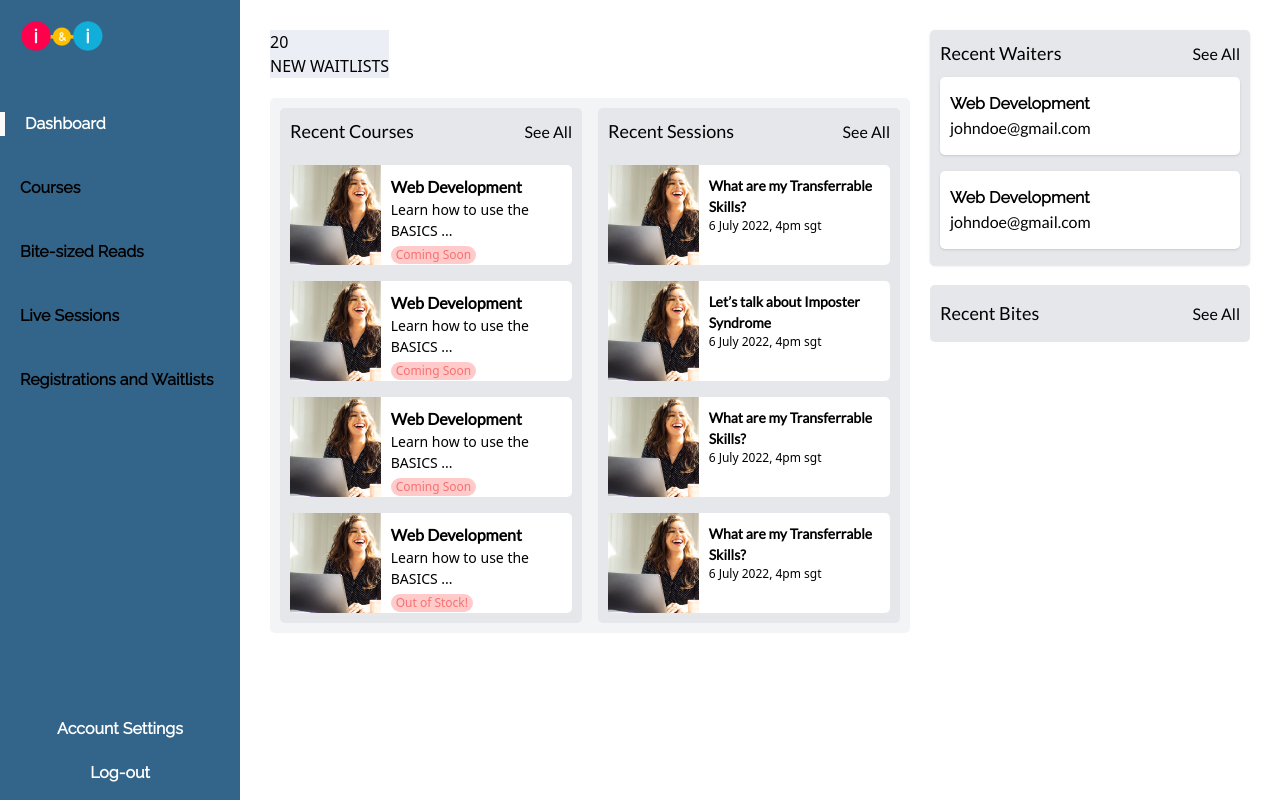
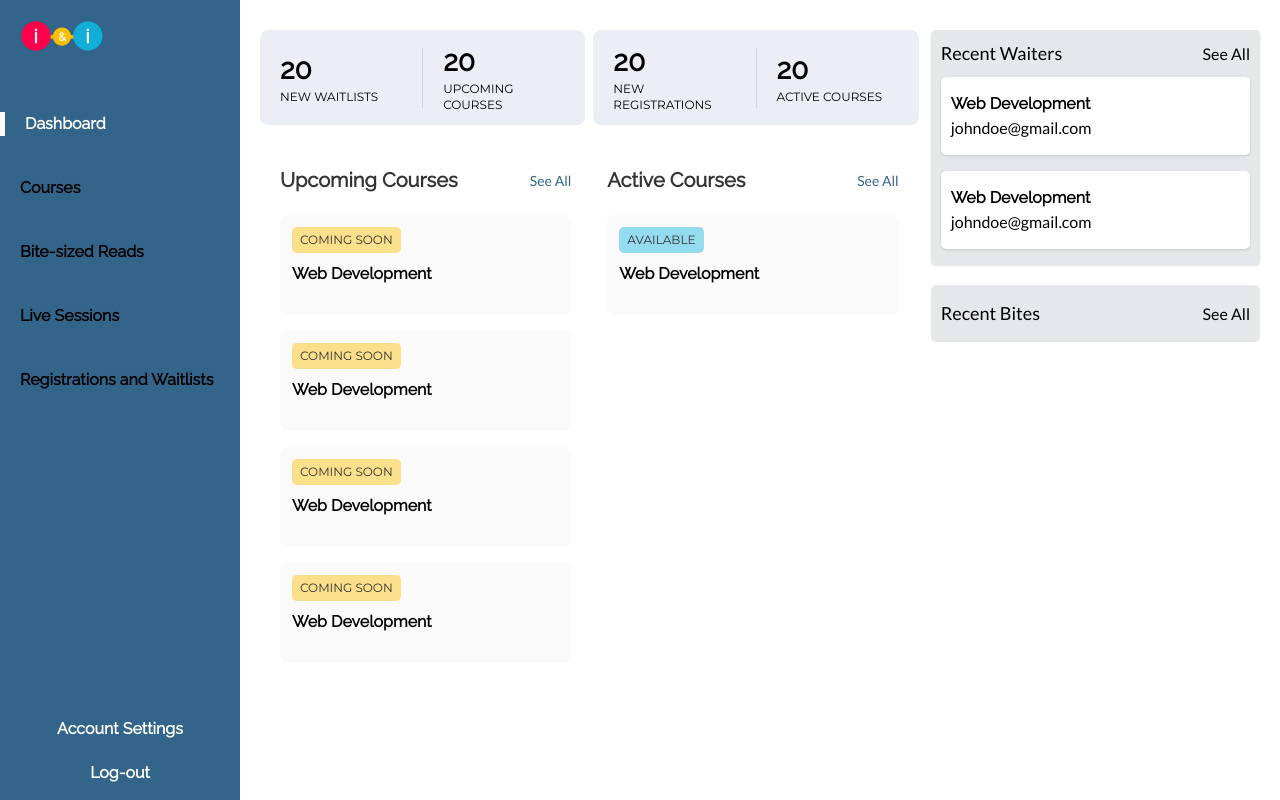
Before and after one commit to anie308/iandi, a React (Create React App) app: page /dashboard/home in a window 1280 px wide. Built offline with nearby package versions, Linux system fonts and the light colour scheme.

Commit message:
COURSE API UPDATE

```diff
--- /dev/null
+++ b/src/components/DashComponents/ActiveCourses.jsx
@@ -0,0 +1,39 @@
+import React from "react";
+import { courseDetails } from "../../data";
+// import Thumbnail from '../../assets/thumbnail.png'
+import { Link } from "react-router-dom";
+
+function ActiveCourses() {
+  const active = courseDetails.filter(e => e.status === 'Available')
+  return (
+    <div className="flex-1 w-full  p-[10px] rounded-[5px]">
+      <div className="flex items-center justify-between">
+        <div className="text-[20px] font-raleway font-[800] text-[#333333]">
+          Active Courses
+        </div>
+        <div className="text-[14px] font-[400] font-lato text-[#33658A]">
+          <Link to="/dashboard/courses">See All</Link>
+        </div>
+      </div>
+      <div className="flex flex-col space-y-4 mt-[20px]">
+        {active.slice(0, 4).map(({ id, name,  status }) => (
+          <div
+            className="bg-[#FAFAFA] rounded-[8px] p-[12px] flex flex-col items-start  h-[100px] "
+            key={id}
+          >
+            <p
+              className='bg-[#94DBEF] uppercase text-[#333333] font-montserrat text-[12px] p-[4px_8px] rounded-[5px]'
+            >
+              {status}
+            </p>
+            <p className="font-raleway text-[16px] font-[700] leading-[22px] mt-[10px]">
+              {name}
+            </p>
+          </div>
+        ))}
+      </div>
+    </div>
+  );
+}
+
+export default ActiveCourses;
--- a/src/components/DashComponents/DashHomeHero.jsx
+++ b/src/components/DashComponents/DashHomeHero.jsx
@@ -2,41 +2,33 @@ import React from "react";
 import { Link } from "react-router-dom";
 
 function DashHomeHero() {
-  const cardArr = [
-    {
-      name: "Courses",
-      value: 30,
-      path: '/courses'
-    },
-    {
-      name: "Sessions",
-      value: 30,
-      path:'/sessions'
 
-    },
-    {
-      name: "Bites",
-      value: 30,
-      path: '/bites'
-
-    },
-    {
-      name: "Waiters",
-      value: 30,
-      path: '/waitlist'
-
-    },
-  ];
 
   return (
-    <div className="flex items-center justify-center md:justify-start w-full">
-        <div className="bg-[#EBEEF5]">
-          <div className="flex flex-col">
-            <div>20</div>
-            <div>NEW WAITLISTS</div>
+    <div className="flex items-center justify-center md:justify-start w-full gap-2">
+        <div className="bg-[#EBEEF5] flex-1 flex items-center justify-center rounded-[8px]">
+          <div className="flex flex-col flex-1 p-[12px_20px] ">
+            <p className="font-[800] font-raleway text-[28px] leading-[39px]">20</p>
+            <p className="font-montserrat font-[400] text-[12px] leading-[16px]">NEW WAITLISTS</p>
+          </div>
+          <div className="bg-[#D4D4D4] w-[1px] h-[60px]"></div>
+          <div className="flex flex-col flex-1 p-[12px_20px] ">
+          <p className="font-[800] font-raleway text-[28px] leading-[39px]">20</p>
+            <p className="font-montserrat font-[400] text-[12px] leading-[16px]">UPCOMING COURSES</p>
           </div>
         </div>
-        <div></div>
+        <div className="bg-[#EBEEF5] flex-1 flex items-center justify-center rounded-[8px]">
+          <div className="flex flex-col flex-1 p-[12px_20px] ">
+            <p className="font-[800] font-raleway text-[28px] leading-[39px]">20</p>
+            <p className="font-montserrat font-[400] text-[12px] leading-[16px]">NEW REGISTRATIONS</p>
+          </div>
+          <div className="bg-[#D4D4D4] w-[1px] h-[60px]"></div>
+          <div className="flex flex-col flex-1 p-[12px_20px] ">
+          <p className="font-[800] font-raleway text-[28px] leading-[39px]">20</p>
+            <p className="font-montserrat font-[400] text-[12px] leading-[16px]">ACTIVE COURSES</p>
+          </div>
+        </div>
+
     </div>
   );
 }
--- a/src/components/DashComponents/HeroCourse.jsx
+++ /dev/null
@@ -1,35 +0,0 @@
-import React from 'react'
-import {courseDetails} from '../../data'
-import Thumbnail from '../../assets/thumbnail.png'
-import {Link } from 'react-router-dom'
-
-function HeroCourse() {
-  return (
-    <div className='flex-1 w-full bg-gray-200 p-[10px] rounded-[5px]'>
-         <div className="flex items-center justify-between">
-        <div className="text-[18px] font-lato ">Recent Courses</div>
-        <div className="text-[16px] font-lato"><Link to='/dashboard/courses'>See All</Link></div>
-      </div>
-        <div className='flex flex-col space-y-4 mt-[20px]'>
-            {
-                courseDetails
-                .slice(0,4)
-                .map(({id, name, meta, status})=> (
-                    <div className='bg-white rounded-[5px] flex items-center h-full' key={id}>
-                        <div className='flex-1'>
-                            <img src={Thumbnail} alt="" className='h-[100px] w-[100px] md:w-[200px] object-cover'/>
-                        </div>
-                        <div className='h-[100px] pl-[10px] flex flex-col   w-full flex-2 py-[10px]'>
-                            <p className='font-lato text-[16px] font-[600]'>{name}</p>
-                            <p className=' w-full text-[14px] mb-[5px]'>{meta.substring(0,28) + '...'}</p>
-                            <p className='bg-red-200 text-red-400 px-[5px] text-[12px] rounded-[10px] w-fit'>{status}</p>
-                        </div>
-                    </div>
-                ))
-            }
-        </div>
-    </div>
-  )
-}
-
-export default HeroCourse
--- /dev/null
+++ b/src/components/DashComponents/UpComingCourses.jsx
@@ -0,0 +1,39 @@
+import React from "react";
+import { courseDetails } from "../../data";
+// import Thumbnail from '../../assets/thumbnail.png'
+import { Link } from "react-router-dom";
+
+function UpComingCourses() {
+  const upcoming = courseDetails.filter(e => e.status === 'Coming Soon')
+  return (
+    <div className="flex-1 w-full  p-[10px] rounded-[5px]">
+      <div className="flex items-center justify-between">
+        <div className="text-[20px] font-raleway font-[800] text-[#333333]">
+          Upcoming Courses
+        </div>
+        <div className="text-[14px] font-[400] font-lato text-[#33658A]">
+          <Link to="/dashboard/courses">See All</Link>
+        </div>
+      </div>
+      <div className="flex flex-col space-y-4 mt-[20px]">
+        {upcoming.slice(0, 4).map(({ id, name, meta, status }) => (
+          <div
+            className="bg-[#FAFAFA] rounded-[8px] p-[12px] flex flex-col items-start  h-[100px] "
+            key={id}
+          >
+            <p
+              className='bg-[#FBDF8B] uppercase text-[#333333] font-montserrat text-[12px] p-[4px_8px] rounded-[5px]'
+            >
+              {status}
+            </p>
+            <p className="font-raleway text-[16px] font-[700] leading-[22px] mt-[10px]">
+              {name}
+            </p>
+          </div>
+        ))}
+      </div>
+    </div>
+  );
+}
+
+export default UpComingCourses;
--- a/src/components/Lisitings/BiteListing.jsx
+++ b/src/components/Lisitings/BiteListing.jsx
@@ -29,7 +29,7 @@ return (
 
 
             ) : (
-              <div className='shit flex flex-row items-center justify-between overflow-y-auto gap-4 md:grid md:grid-cols-4'>
+              <div className='shit flex flex-row items-center justify-between overflow-y-auto gap-4 space-x-2 md:grid md:grid-cols-4'>
                 {
                    bites
                    .slice(0,4)
--- a/src/data.js
+++ b/src/data.js
@@ -80,7 +80,7 @@ export const courseDetails = [
     id: 4,
     name: "Web Development",
     meta: "Learn how to use the BASICS model..",
-    status: "Out of Stock!",
+    status: "Available",
   },
   {
     id: 5,
--- a/src/pages/Dashboard/DashHome.jsx
+++ b/src/pages/Dashboard/DashHome.jsx
@@ -1,19 +1,19 @@
 import React from 'react'
 import DashHomeHero from '../../components/DashComponents/DashHomeHero'
 import HeroBites from '../../components/DashComponents/HeroBites'
-import HeroCourse from '../../components/DashComponents/HeroCourse'
-import HeroSession from '../../components/DashComponents/HeroSession'
+import UpComingCourses from '../../components/DashComponents/UpComingCourses'
 import HeroWaitlist from '../../components/DashComponents/HeroWaitlist'
+import ActiveCourses from '../../components/DashComponents/ActiveCourses'
 
 function DashHome() {
   return (
     <div className='h-full pt-[30px] '>
-      <div className='flex flex-col md:flex-row px-[15px] md:px-[30px]  gap-5 max-h-[700px]'>
+      <div className='flex flex-col md:flex-row px-[15px] md:px-[20px]  gap-3 max-h-[700px]'>
         <div className='flex-1 md:flex-2 w-full'>
           <DashHomeHero/>
-          <div className='mt-[20px] flex flex-col md:flex-row bg-gray-100 p-[10px] gap-4 rounded-[5px]'>
-            <HeroCourse/>
-            <HeroSession/>
+          <div className='mt-[20px] flex flex-col md:flex-row  p-[10px] gap-4 rounded-[5px]'>
+            <UpComingCourses/>
+            <ActiveCourses/>
           </div>
           </div>
         <div className='flex-1 h-[235px] w-full '>
--- a/src/services/bitesApi.jsx
+++ b/src/services/bitesApi.jsx
@@ -16,8 +16,8 @@ export const bitesApi = createApi({
             url: '/posts/create',
             method: 'POST',
             body: initialBites
+        })
        }),
-
        deleteBite: builder.mutation({
         query: bitedId => ({
             url: '/post',
@@ -27,7 +27,6 @@ export const bitesApi = createApi({
     })
    })
 })
-})
 
 
 
--- a/src/services/coursesApi.jsx
+++ b/src/services/coursesApi.jsx
@@ -8,7 +8,17 @@
     endpoints: (builder) => ({
         courses: builder.query({
             query:()=> '/courses'
-        })
+        }),
+        createCourse: builder.mutation({
+            query: (initialCourse) => ({
+                url: '/courses/create',
+                method: 'POST',
+                body: initialCourse
+            }),
+
+        }),
+
+
     })
  })
 
```
Lines whose indentation alone changed are shown as unchanged.
